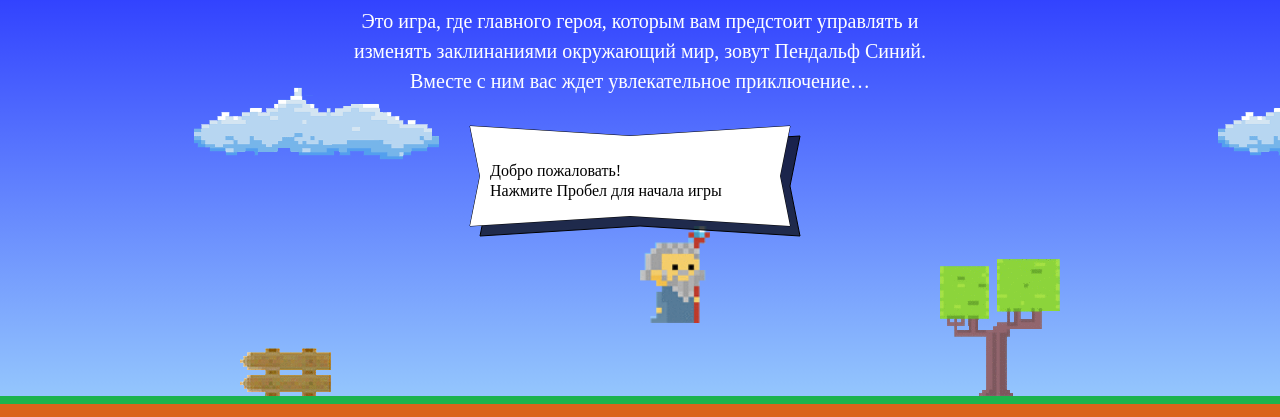
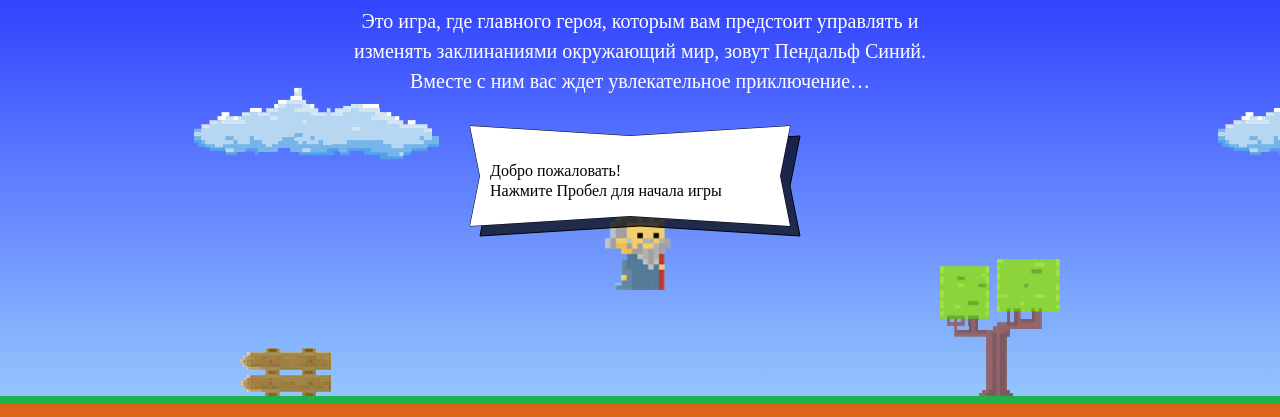
Before and after one commit to elganso161/1182509-code-and-magick-19, a website: page index.html in a window 1280 px wide. Shown: the part 203-620 px from the top of the page. Drawn offline with Linux system fonts and the light colour scheme; a web font is replaced by a local one.

Commit message:
2. Учебный проект: начинаем программировать

```diff
--- a/index.html
+++ b/index.html
@@ -191,12 +191,14 @@
   };
   var wizardSpeed = 5;
   var wizardWidth = 70;
-  var getWizardHeight = 1.337 * 'wizardWidth';
+  function getWizardHeight() {
+   return 1.337 * wizardWidth;
+  };
   function getWizardX(width) {
-    return width / 2
+    return width / 2 - (wizardWidth / 2);
   };
   function getWizardY(height) {
-    return height / 2.3
+    return height / 3;
   };
 
 </script>
```
